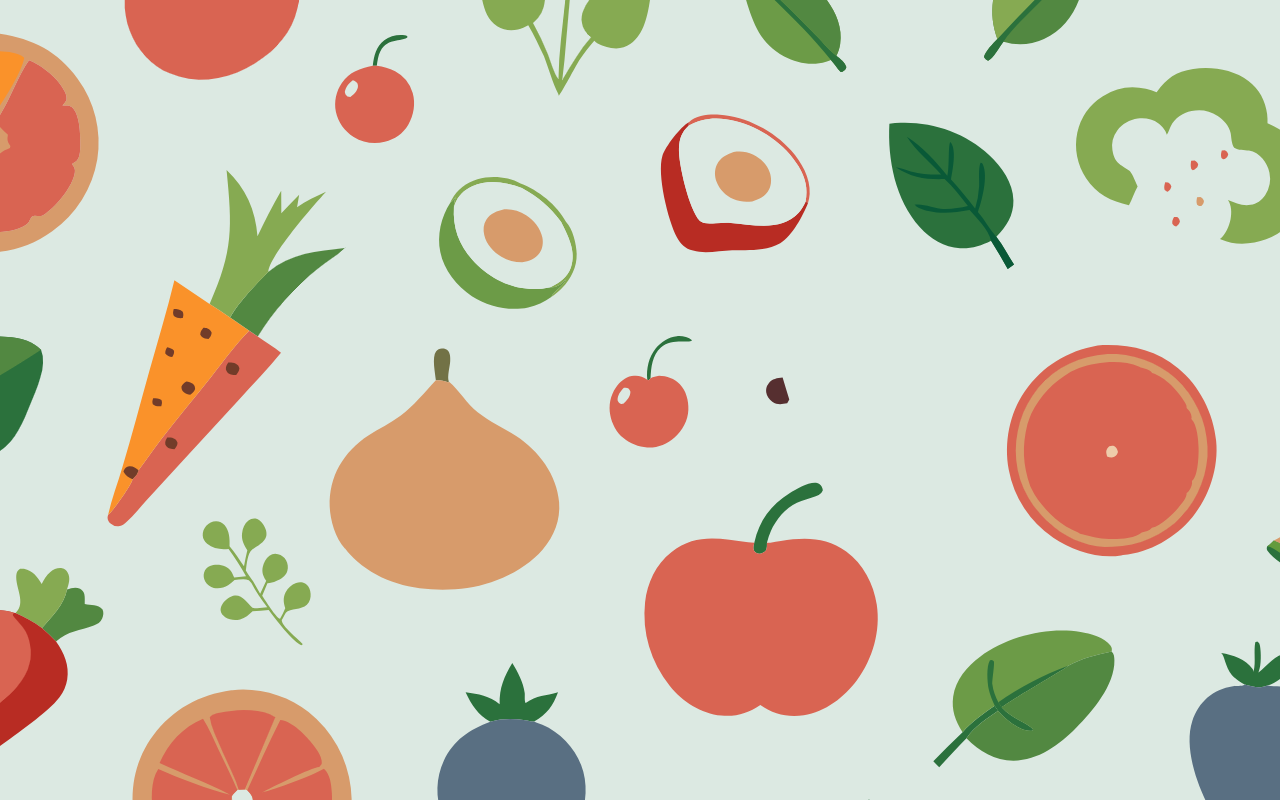
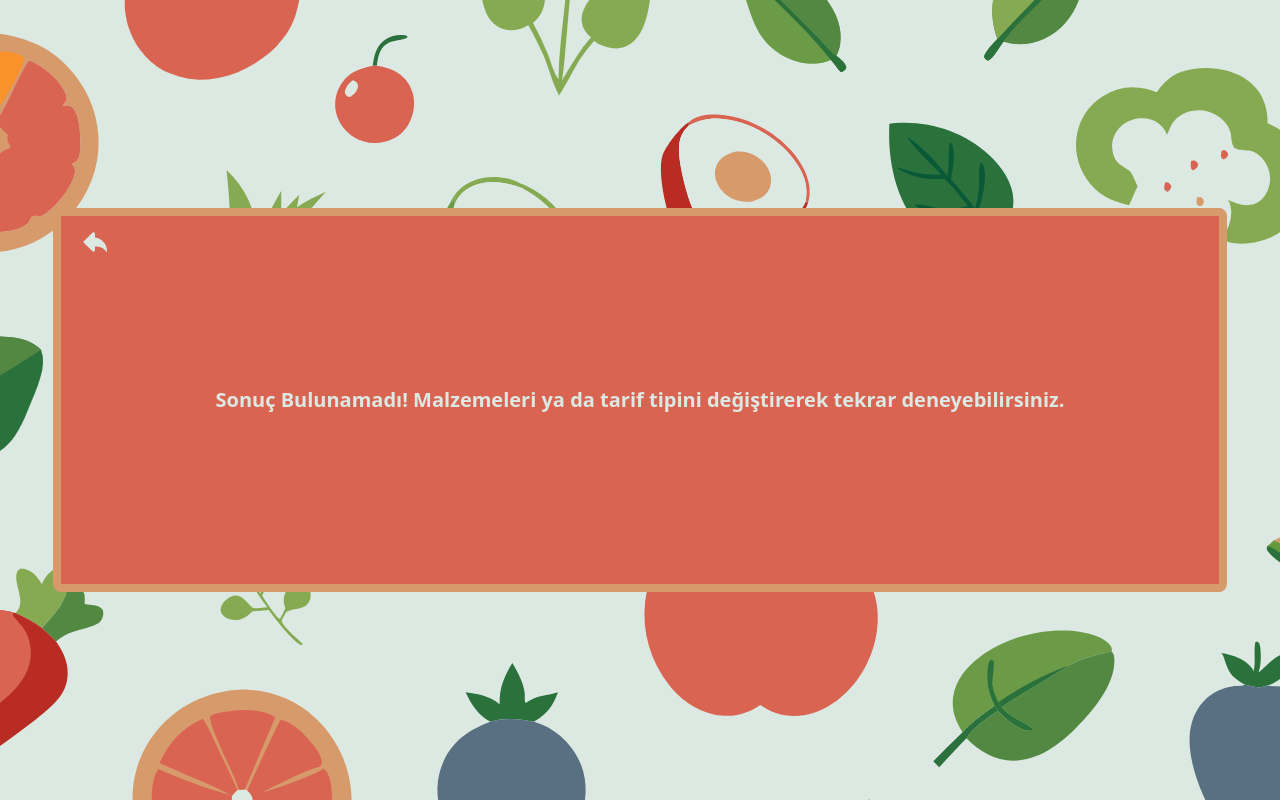
Before and after one commit to enesyagmur/what-in-kitchen, a React (Vite) app: page /result in a window 1280 px wide. Built offline with nearby package versions, Linux system fonts and the light colour scheme.

Commit message:
hata ve sonuç gösterimi ile ilgili tasarım, kontrol aşamalarında değişiklik yapıldı

```diff
--- a/src/App.tsx
+++ b/src/App.tsx
@@ -25,5 +25,5 @@ function App() {
 export default App;
 
 //DURUM:
-/*result ta başarısız sonuç gösterimi ve yükleniyor ekranı işlemindeyim
+/*başarılı sonuçta tasarım düzenlemeleri yapıyorum
  */
--- a/src/pages/result/Result.tsx
+++ b/src/pages/result/Result.tsx
@@ -24,19 +24,16 @@ const Result = () => {
     backgroundRepeat: "repeat-y",
   };
 
-  console.log(answer);
-  console.log(errorResult);
-
   return (
     <div
       style={backgroundStyle}
       className="w-full min-h-screen flex items-center justify-center relative py-8"
     >
-      {/* {answer ? (
+      {answer && answer.length > 0 ? (
         <Successful answer={answer} />
       ) : (
         <Unsuccessful error={errorResult} />
-      )} */}
+      )}
     </div>
   );
 };
--- a/src/pages/result/Successful.tsx
+++ b/src/pages/result/Successful.tsx
@@ -1,28 +1,42 @@
+type Item = {
+  name: string;
+  description: string;
+  ingredients: [];
+  instructions: [];
+};
+
 type SuccessfulProp = {
-  answer: [];
+  answer: Item[];
 };
 
 const Successful: React.FC<SuccessfulProp> = ({ answer }) => {
   return (
-    <div className="w-11/12 bg-green_custom text-cream_custom px-10 py-10 rounded-lg flex flex-col ">
+    <div className="w-11/12 bg-green_custom text-cream_custom  rounded-lg flex flex-col items-center">
       {answer.length &&
         answer.map((item, index) => (
-          <div key={index} className="w-11/12 flex flex-col items-center mt-8">
-            <p className="font-bold text-xl">{item.name}</p>
-            <p>{item.description}</p>
+          <div
+            key={index}
+            className="w-11/12 flex flex-col items-center mt-8 mb-8"
+          >
+            <p className=" w-full font-bold text-center p-3 rounded-lg text-2xl text-green_custom bg-cream_custom">
+              {item.name}
+            </p>
+            <p className="mt-2">{item.description}</p>
 
-            <div className="w-full flex flex-col items-start justify-center mt-2">
+            <div className="w-full flex flex-col md:flex-row items-center justify-center pt-4">
+              <div className="w-full md:w-4/12 flex flex-col items-start justify-start ">
                 <p className="font-semibold text-lg">Malzemeler:</p>
                 {item.ingredients.map((element: string, index: number) => (
                   <li key={"ingredients" + index}>{element}</li>
                 ))}
               </div>
 
-            <div className="w-full flex flex-col items-start justify-center mt-2">
+              <div className="w-full md:w-8/12 flex flex-col items-start justify-start ">
                 <p className="font-semibold text-lg">Tarif:</p>
                 {item.instructions.map((element: string, index: number) => (
                   <li key={"instructions" + index}>{element}</li>
                 ))}
+              </div>
             </div>
           </div>
         ))}
--- a/src/pages/result/Unsuccessful.tsx
+++ b/src/pages/result/Unsuccessful.tsx
@@ -1,11 +1,32 @@
+import { TiArrowBack } from "react-icons/ti";
+import { useNavigate } from "react-router-dom";
+
 type UnsuccessfulProp = {
   error: string;
 };
 
 const Unsuccessful: React.FC<UnsuccessfulProp> = ({ error }) => {
+  const navigate = useNavigate();
+
   return (
-    <div className="w-11/12 md:h-96 text-cream_custom  rounded-lg flex items-center justify-center bg-red_custom ">
-      <p className="lg:8/12 h-5/6 text-cream_custom">{error}</p>
+    <div className="w-11/12 md:h-96 text-cream_custom relative rounded-lg flex items-center justify-center bg-red_custom p-4 border-8 border-brown_custom">
+      {error !== "" ? (
+        <p className="w-full text-cream_custom text-center text-xl font-semibold">
+          {error}
+        </p>
+      ) : (
+        <p className="w-full text-cream_custom text-center text-xl font-semibold">
+          Sonuç Bulunamadı! Malzemeleri ya da tarif tipini değiştirerek tekrar
+          deneyebilirsiniz.
+        </p>
+      )}
+
+      <button
+        className="absolute left-4 top-2 text-4xl   hover:text-brown_custom"
+        onClick={() => navigate("/")}
+      >
+        <TiArrowBack />
+      </button>
     </div>
   );
 };
```
Also changed, not shown: src/pages/home/aiComponents/Materials.tsx (+12 -10 lines). Lines whose indentation alone changed are shown as unchanged.
